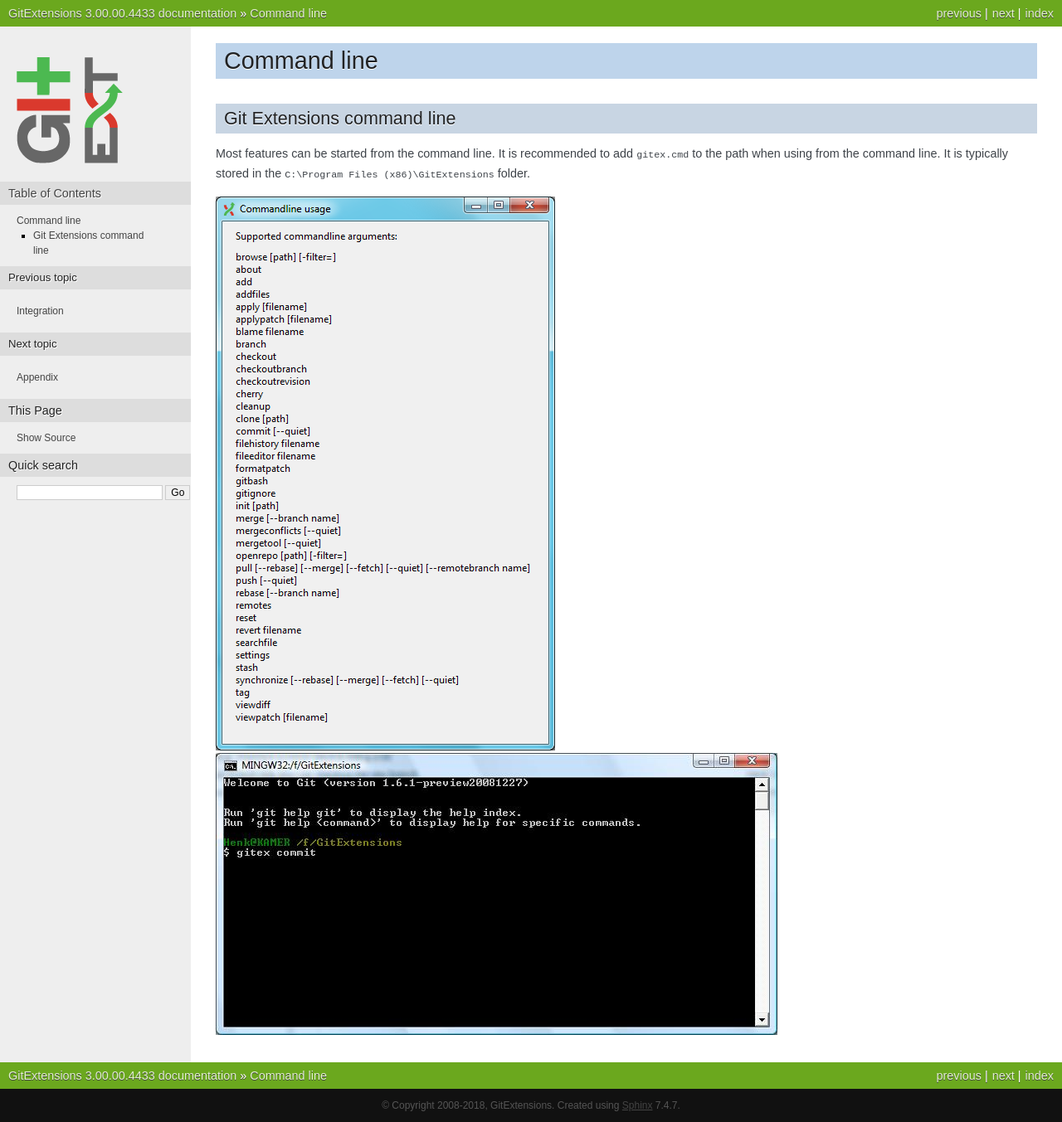
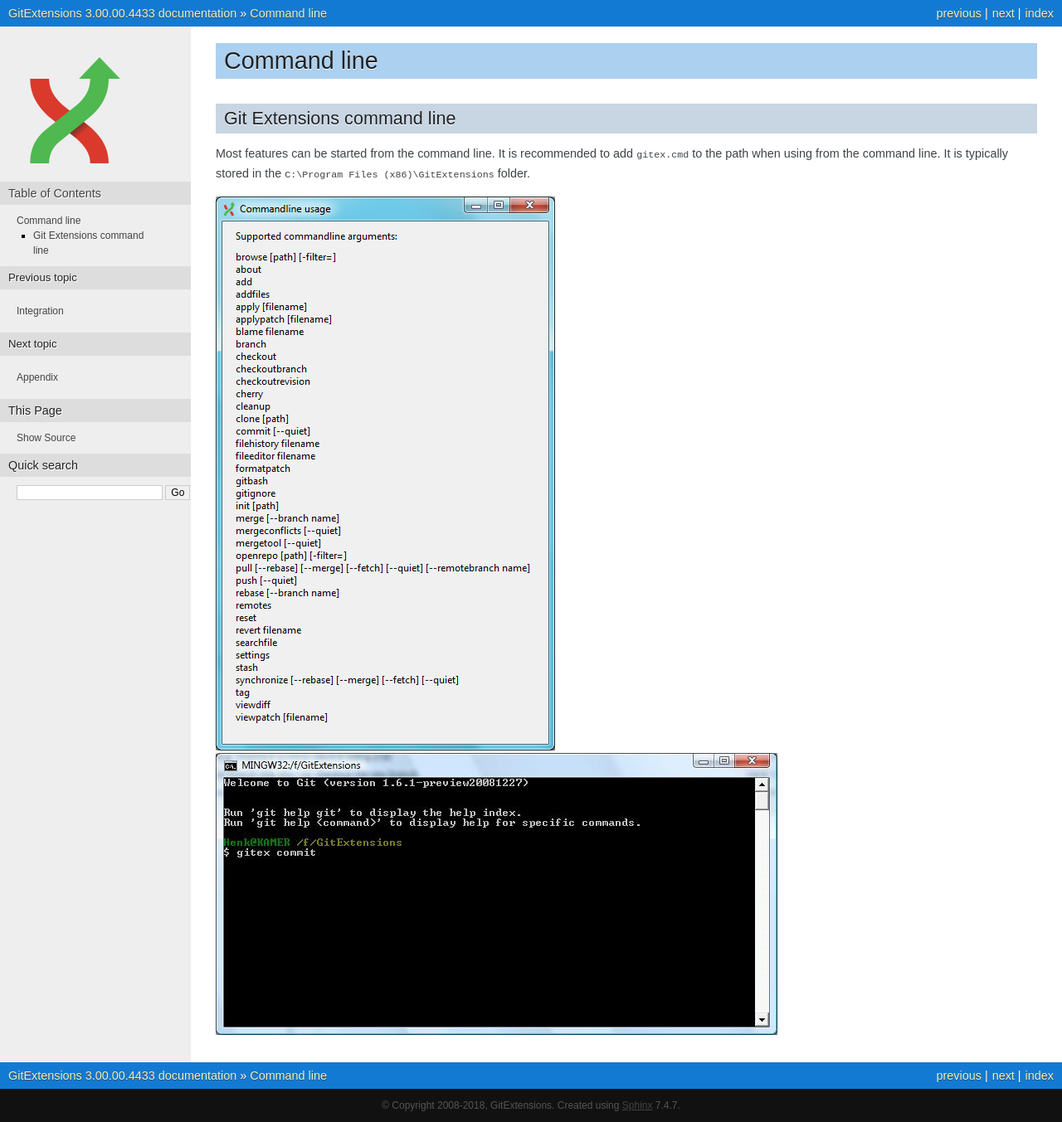
Before and after one commit to martinqt/GitExtensionsDoc, a Sphinx documentation site: the page built from source/command_line.rst, in a window 1280 px wide. Shown: the whole page at 83% size. Built offline with Sphinx 7.4.7, drawn with Linux system fonts in a browser that asks for light colours.

Commit message:
Doc UI touchup (#90)
* Colors similar to Dashboard
* Icons from app
* table-of-contents depth 2 -> 4, for instance settings have 4 levels now
* Installation instructions refresh

```diff
--- a/source/conf.py
+++ b/source/conf.py
@@ -111,12 +111,12 @@
 
 # The name of an image file (relative to this directory) to place at the top
 # of the sidebar.
-html_logo = 'git-extensions-logo-128.png'
+html_logo = 'git-extensions-logo-128px.png'
 
 # The name of an image file (within the static path) to use as favicon of the
 # docs.  This file should be a Windows icon file (.ico) being 16x16 or 32x32
 # pixels large.
-html_favicon = 'git-extensions-icon.ico'
+html_favicon = 'git-extensions-logo.ico'
 
 # Add any paths that contain custom static files (such as style sheets) here,
 # relative to this directory. They are copied after the builtin static files,
--- a/source/index.rst
+++ b/source/index.rst
@@ -2,7 +2,7 @@
 ===============================
 
 .. toctree::
-   :maxdepth: 2
+   :maxdepth: 4
 
    git_extensions
    getting_started
--- a/source/nature2/static/nature.css
+++ b/source/nature2/static/nature.css
@@ -61,7 +61,7 @@
 }
 
 div.related {
-    background-color: #6BA81E;
+    background-color: #137AD4;
     line-height: 32px;
     color: #fff;
     text-shadow: 0px 1px 0 #444;
@@ -149,7 +149,7 @@
 div.body h5,
 div.body h6 {
     font-family: Arial, sans-serif;
-    background-color: #BED4EB;
+    background-color: #ACD0EF;
     font-weight: normal;
     color: #212224;
     margin: 30px 0px 10px 0px;
@@ -159,10 +159,10 @@
 
 div.body h1 { border-top: 20px solid white; margin-top: 0; font-size: 200%; }
 div.body h2 { font-size: 150%; background-color: #C8D5E3; }
-div.body h3 { font-size: 120%; background-color: #D8DEE3; }
-div.body h4 { font-size: 110%; background-color: #D8DEE3; }
-div.body h5 { font-size: 100%; background-color: #D8DEE3; }
-div.body h6 { font-size: 100%; background-color: #D8DEE3; }
+div.body h3 { font-size: 120%; background-color: #DBEBF8; }
+div.body h4 { font-size: 110%; background-color: #E6F1FA; }
+div.body h5 { font-size: 100%; background-color: #E6F1FA; }
+div.body h6 { font-size: 100%; background-color: #E6F1FA; }
 
 a.headerlink {
     color: #c60f0f;
```
Also changed, not shown: readme.md (+5 -0 lines), source/git-extensions-icon.ico (deleted), source/git-extensions-logo-128.png (deleted), source/git-extensions-logo-128px.png (added), source/git-extensions-logo.ico (added).
